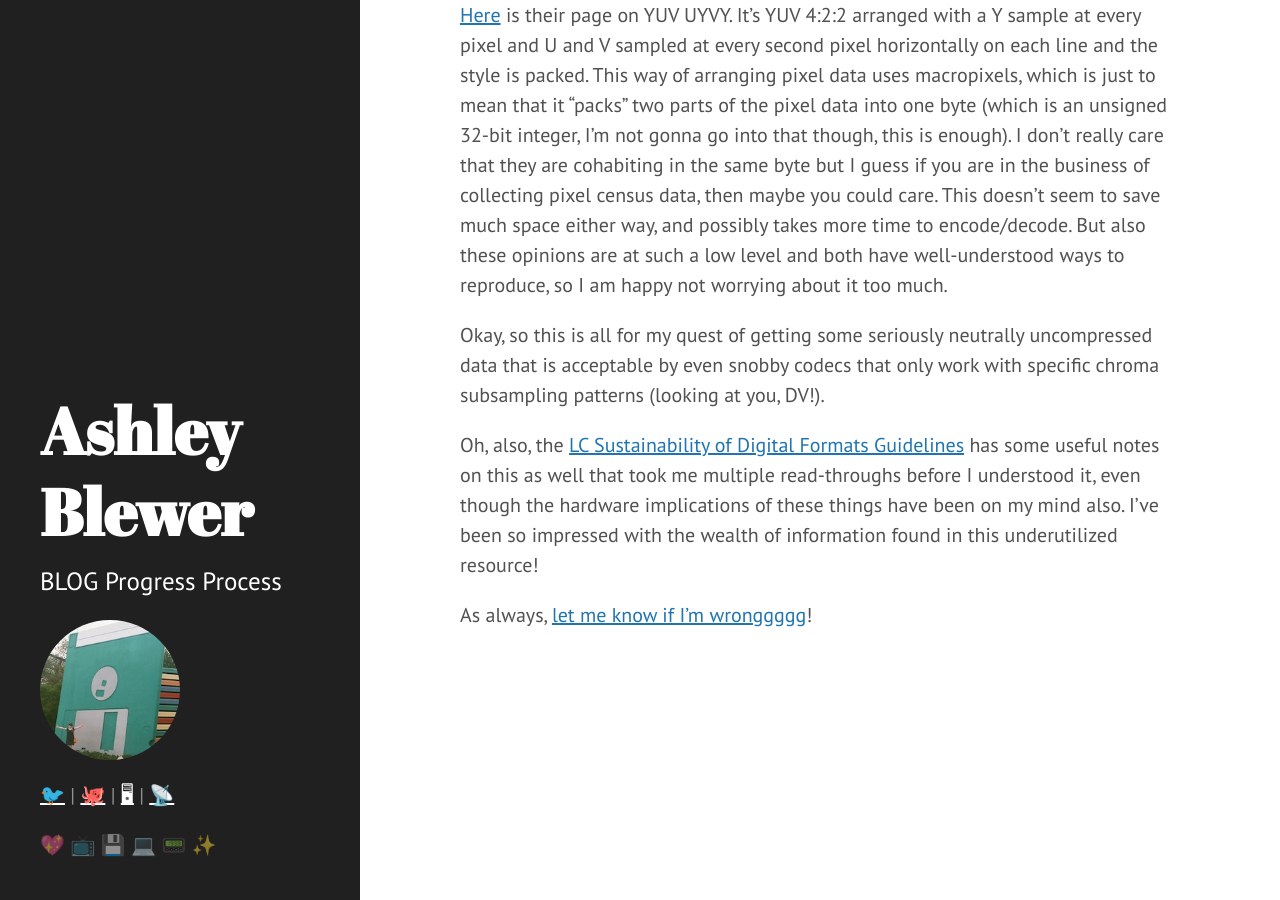
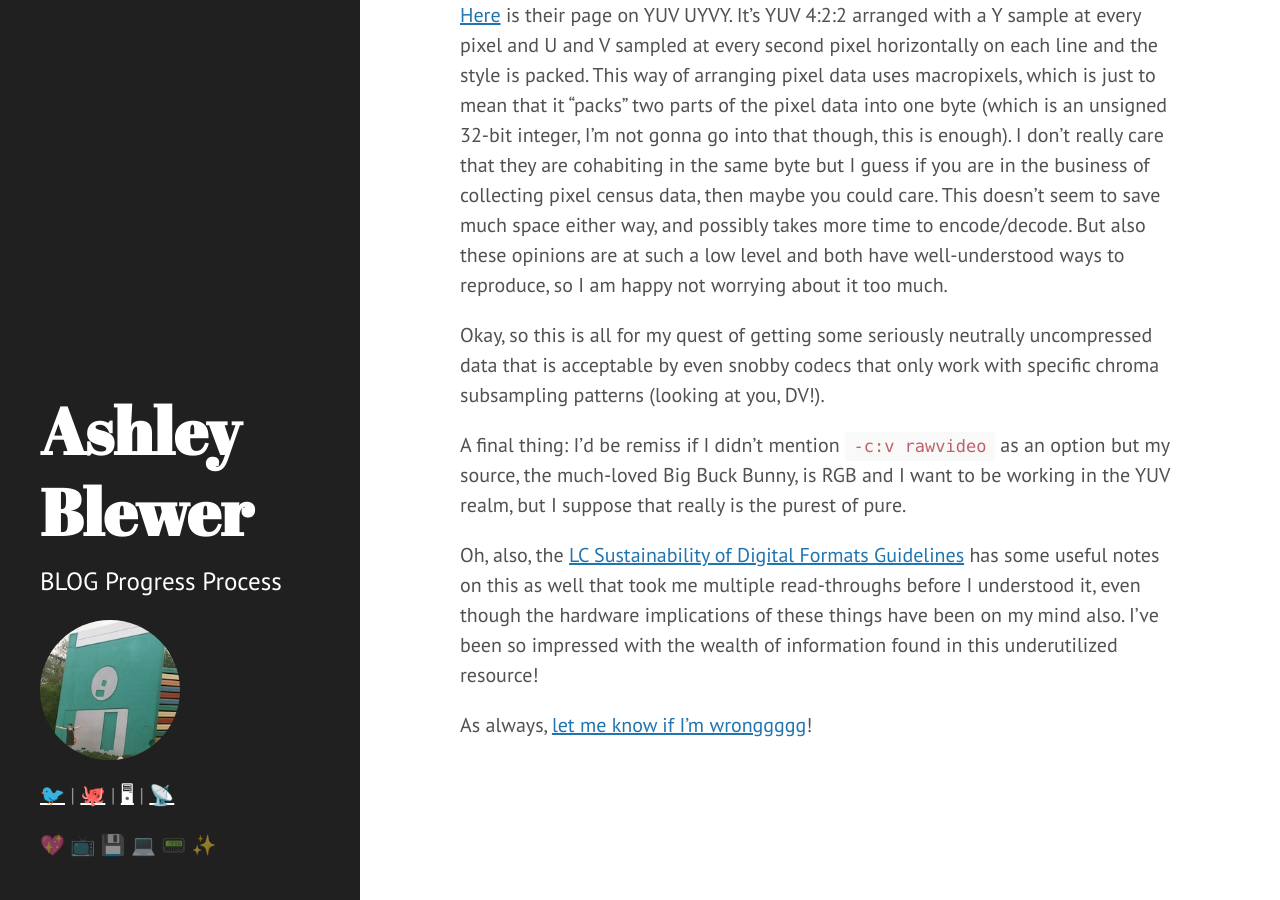
Before and after one commit to ablwr/ablwr.github.io, a Jekyll site: the page built from _posts/2018-04-25-uncompressed-versus-uncompressed-packed-video.md, in a window 1280 px wide and 900 px high, scrolled down 1976 px. Built offline with Jekyll 4.4.1, drawn with Linux system fonts in a browser that asks for light colours.

Commit message:
making sure to mention I am aware of rawvideo

```diff
--- a/_posts/2018-04-25-uncompressed-versus-uncompressed-packed-video.md
+++ b/_posts/2018-04-25-uncompressed-versus-uncompressed-packed-video.md
@@ -52,6 +52,8 @@ So, pixel formats! FourCC says UYVY is "probably the most popular" for YUV 4:2:2
 
 Okay, so this is all for my quest of getting some seriously neutrally uncompressed data that is acceptable by even snobby codecs that only work with specific chroma subsampling patterns (looking at you, DV!).
 
+A final thing: I'd be remiss if I didn't mention `-c:v rawvideo` as an option but my source, the much-loved Big Buck Bunny, is RGB and I want to be working in the YUV realm, but I suppose that really is the purest of pure.
+
 Oh, also, the [LC Sustainability of Digital Formats Guidelines](https://www.loc.gov/preservation/digital/formats/fdd/fdd000352.shtml#notes) has some useful notes on this as well that took me multiple read-throughs before I understood it, even though the hardware implications of these things have been on my mind also. I've been so impressed with the wealth of information found in this underutilized resource!
 
 As always, [let me know if I'm wronggggg](https://twitter.com/ablwr)!
```
